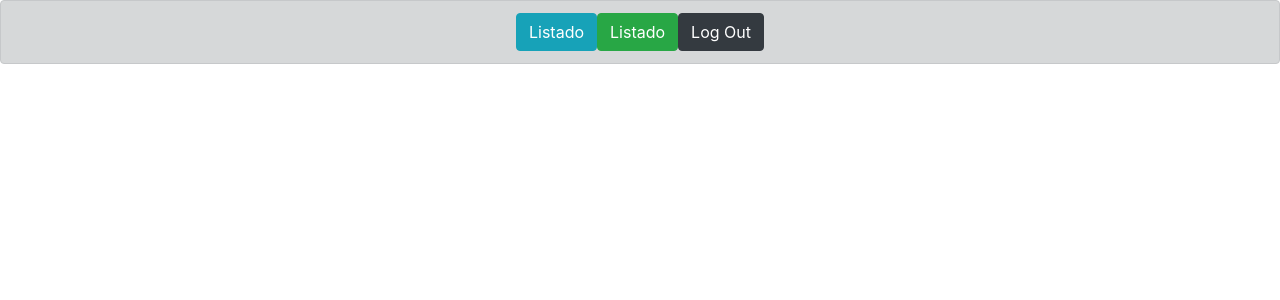
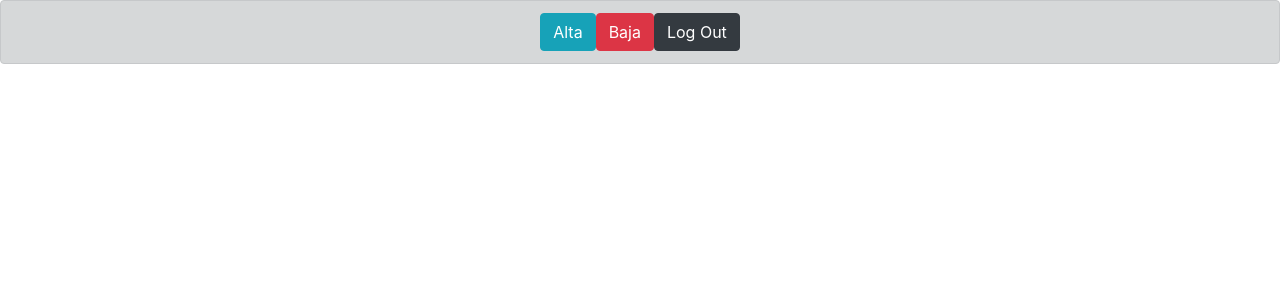
Before and after one commit to MetalEmi7/Lab4PracticaPParcial-V2, an Angular app: page /menu in a window 1280 px wide. Shown: the top 300 px of the page. Built offline with nearby package versions, Linux system fonts and the light colour scheme.

Commit message:
Parcial
sadas

```diff
--- a/src/app/alta/alta.component.html
+++ b/src/app/alta/alta.component.html
@@ -20,13 +20,13 @@
 
 
   <div class="form-group">
-    <label><b>Contraseña</b></label>
+    <label><b>E-Mail</b></label>
     <input type="password" class="form-control" placeholder="Enter mail" name="mail" [(ngModel)]="mail" >
   </div>
 
 
   <div class="form-group">
-    <label><b>Contraseña</b></label>
+    <label><b>sexo</b></label>
     <input type="password" class="form-control" placeholder="Enter sexo" name="sexo" [(ngModel)]="sexo" >
   </div>
 
--- a/src/app/alta/alta.component.ts
+++ b/src/app/alta/alta.component.ts
@@ -1,26 +1,26 @@
 import { Component, OnInit } from '@angular/core';
-import { Http, Response } from "@angular/http";
+import { HttpService } from "../servicios/http.service"; //Hasta aca
 
 @Component({
   selector: 'app-alta',
   templateUrl: './alta.component.html',
   styleUrls: ['./alta.component.css']
 })
-export class AltaComponent implements OnInit {
+export class AltaComponent{
 
   nombre:string;
   password:string;
   mail:string;
   sexo:string;
 
-  constructor(private http:Http) { }
+
+  constructor(private datos:HttpService ) { } //Hasta aca, funciona bien la pagina
 
   alta()
   {
+    console.log("Metodo alta() - ");
 
   }
 
-  ngOnInit() {
-  }
 
 }
--- a/src/app/login/login.component.ts
+++ b/src/app/login/login.component.ts
@@ -16,10 +16,10 @@ export class LoginComponent implements OnInit {
 
   Loguearse()
   {
+    //hardcode
     if (this.nombre == "admin" && this.password=="123456")
     {
         this.rout.navigate(["/menu"]);
-
     }
   }
 
--- a/src/app/main-menu/main-menu.component.html
+++ b/src/app/main-menu/main-menu.component.html
@@ -1,7 +1,7 @@
 <body align="center">
   <div class="alert alert-dark">
-  <button class="btn btn-info" type="button" routerLink="/menu/alta" >Listado</button>
-  <button class="btn btn-success" type="button" routerLink="/menu/baja" >Listado</button>
+  <button class="btn btn-info" type="button" routerLink="/menu/alta" >Alta</button>
+  <button class="btn btn-danger" type="button" routerLink="/menu/baja" >Baja</button>
 
   <button class="btn btn-dark" type="button" routerLink="/login" >Log Out</button>
 </div>
--- a/src/app/servicios/http.service.ts
+++ b/src/app/servicios/http.service.ts
@@ -1,8 +1,15 @@
 import { Injectable } from '@angular/core';
+
+import { Response, Http } from '@angular/http';
+import { Observable } from 'rxjs/Observable';
+
+import 'rxjs/add/operator/toPromise';
+import 'rxjs/add/operator/map';
+import 'rxjs/add/operator/catch';
 
 @Injectable()
 export class HttpService {
+  constructor(public http:Http) { }
 
-  constructor() { }
-
+  public insert(){}
 }
--- a/src/app/servicios/persona.service.ts
+++ b/src/app/servicios/persona.service.ts
@@ -1,6 +1,5 @@
 import { Injectable } from '@angular/core';
-
-import {  } from "module";
+//import {  } from "module";
 
 
 @Injectable()
```
Also changed, not shown: src/app/app.module.ts (+12 -10 lines).
